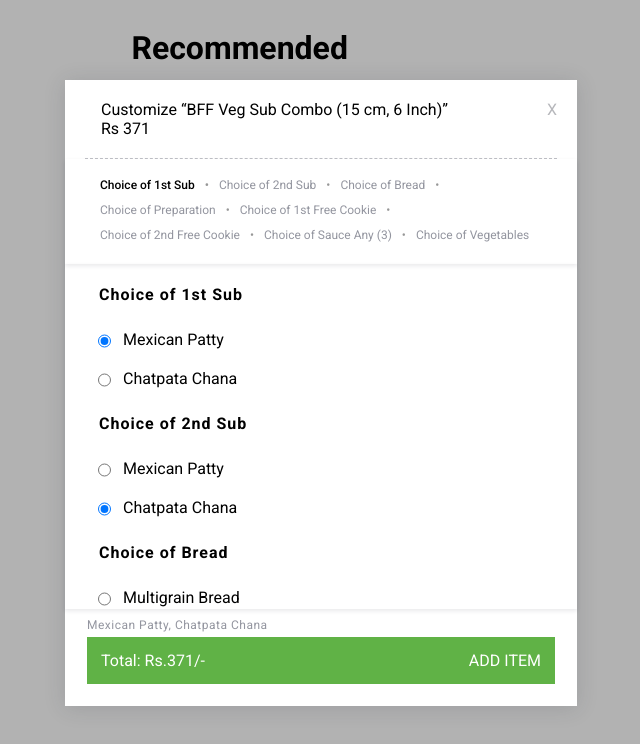
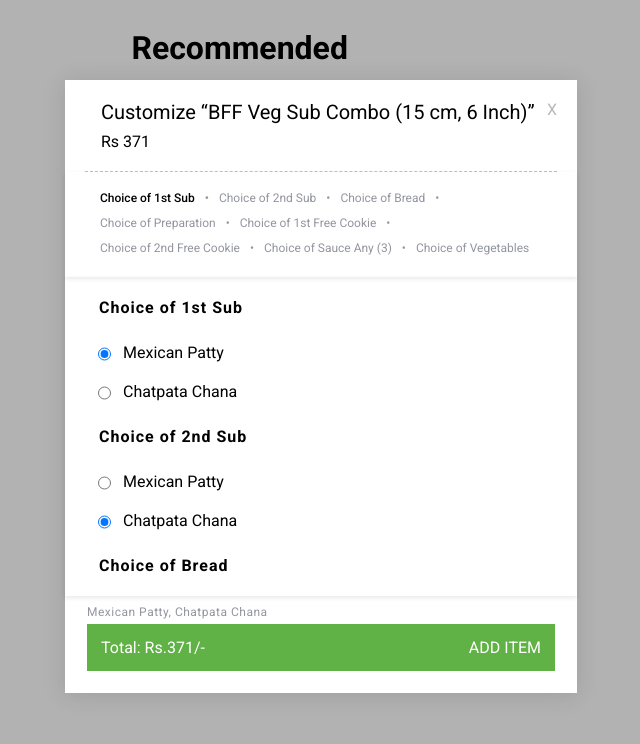
Before and after one commit to alcatraz69/swiggyui, a React (Create React App) app: page / in a window 1280 px wide. Both pictures are taken after a click on the element "ADD". Shown: the top 744 px of the page, without its empty margins (319-959 px from the left). Built offline with nearby package versions, Linux system fonts and the light colour scheme.

Commit message:
style - changed popup modal height

```diff
--- a/src/Components/NavItems/NavItems.css
+++ b/src/Components/NavItems/NavItems.css
@@ -14,7 +14,7 @@
 .navItems {
   padding: 0 28px;
   padding-top: 5px;
-  height: 340px;
+  height: 314px;
   overflow-y: scroll;
   scroll-behavior: smooth;
   box-shadow: 0 2px 4px 0 rgb(40 44 63 / 10%);
@@ -64,7 +64,7 @@
   padding: 15px 30px;
   font-weight: 300;
   position: absolute;
-  bottom: 86px;
+  bottom: 92px;
   width: -webkit-fill-available;
   animation: animateError 4s forwards;
 }
@@ -85,15 +85,15 @@
     opacity: 0;
   }
   10% {
-    bottom: 86px;
+    bottom: 92px;
     opacity: 1;
   }
   90% {
-    bottom: 86px;
+    bottom: 92px;
     opacity: 1;
   }
   100% {
-    bottom: 86px;
+    bottom: 92px;
     opacity: 0;
   }
 }
--- a/src/Components/popup/popup.css
+++ b/src/Components/popup/popup.css
@@ -28,6 +28,10 @@
 }
 .headItem {
   margin-left: 16px;
+}
+.heading {
+  font-size: 20px;
+  margin-bottom: 8px;
 }
 .modalClose {
   color: #b6b7bb;
--- a/src/Components/popup/popup.js
+++ b/src/Components/popup/popup.js
@@ -8,7 +8,9 @@ const popup = ({ closeModal }) => {
         <div className="popupModal">
           <div className="modalHead">
             <div className="headItem">
-              <div>Customize “BFF Veg Sub Combo (15 cm, 6 Inch)”</div>
+              <div className="heading">
+                Customize “BFF Veg Sub Combo (15 cm, 6 Inch)”
+              </div>
               <div>Rs 371</div>
             </div>
             <div className="modalClose" onClick={closeModal}>
```
